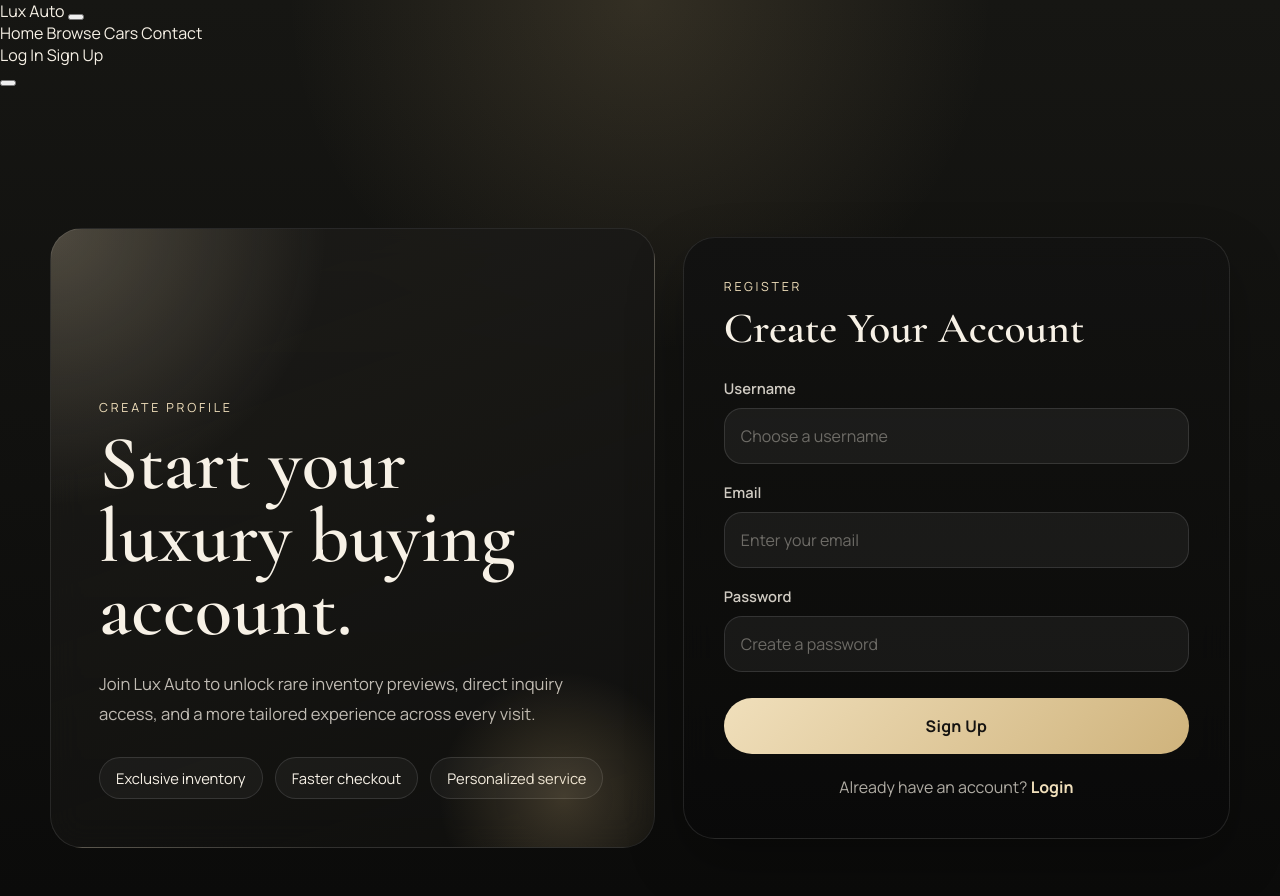
After one commit to juanjosevasquezmesa-create/CSET-180-Final-Project, a Flask app: template templates/signup.html in a window 1280 px wide. The commit adds this page. Run offline with Flask 3, Linux system fonts and the light colour scheme; the template is opened without the code that fills it, so the values that code supplies are empty; parts of the project's set-up code (start-up, migrations or seed data) failed here and were passed over.

Commit message:
login/signup

```diff
--- /dev/null
+++ b/static/styles/login_signup.css
@@ -0,0 +1,260 @@
+* {
+    box-sizing: border-box;
+}
+
+html {
+    scroll-behavior: smooth;
+}
+
+body {
+    margin: 0;
+    font-family: "Manrope", sans-serif;
+    color: #f7f1e6;
+    overflow-x: hidden;
+    background:
+        radial-gradient(circle at top, rgba(207, 179, 124, 0.16), transparent 32%),
+        linear-gradient(180deg, #161613 0%, #0b0b0a 100%);
+}
+
+a {
+    color: inherit;
+    text-decoration: none;
+}
+
+.auth-page {
+    min-height: 100vh;
+    padding: 140px 24px 48px;
+}
+
+.auth-shell {
+    width: min(1180px, 100%);
+    margin: 0 auto;
+    display: grid;
+    grid-template-columns: 1.05fr 0.95fr;
+    gap: 28px;
+    align-items: stretch;
+}
+
+.auth-intro,
+.auth-card {
+    position: relative;
+    overflow: hidden;
+    border: 1px solid rgba(255, 255, 255, 0.1);
+    border-radius: 32px;
+    backdrop-filter: blur(16px);
+}
+
+.auth-intro {
+    padding: 48px;
+    display: flex;
+    flex-direction: column;
+    justify-content: flex-end;
+    min-height: 620px;
+    background:
+        radial-gradient(circle at top left, rgba(240, 223, 187, 0.24), transparent 32%),
+        linear-gradient(160deg, rgba(29, 28, 25, 0.96) 0%, rgba(15, 15, 14, 0.9) 100%);
+}
+
+.auth-intro::after {
+    content: "";
+    position: absolute;
+    inset: auto -40px -80px auto;
+    width: 260px;
+    height: 260px;
+    border-radius: 50%;
+    background: radial-gradient(circle, rgba(207, 179, 124, 0.24), transparent 68%);
+    pointer-events: none;
+}
+
+.eyebrow,
+.card-kicker {
+    margin: 0 0 12px;
+    color: #f0dfbb;
+    text-transform: uppercase;
+    letter-spacing: 0.22em;
+    font-size: 0.78rem;
+}
+
+.auth-intro h1,
+.auth-card h2 {
+    margin: 0;
+    font-family: "Cormorant Garamond", serif;
+    font-weight: 600;
+}
+
+.auth-intro h1 {
+    max-width: 520px;
+    font-size: clamp(3rem, 6vw, 4.8rem);
+    line-height: 0.95;
+}
+
+.intro-copy {
+    max-width: 520px;
+    margin: 22px 0 0;
+    color: rgba(247, 241, 230, 0.76);
+    font-size: 1.04rem;
+    line-height: 1.8;
+}
+
+.intro-points {
+    display: flex;
+    flex-wrap: wrap;
+    gap: 12px;
+    margin-top: 28px;
+}
+
+.intro-points span {
+    padding: 10px 16px;
+    border: 1px solid rgba(255, 255, 255, 0.12);
+    border-radius: 999px;
+    background: rgba(255, 255, 255, 0.04);
+    color: #f7f1e6;
+    font-size: 0.92rem;
+}
+
+.auth-card {
+    padding: 40px;
+    align-self: center;
+    background:
+        linear-gradient(180deg, rgba(18, 18, 17, 0.94) 0%, rgba(10, 10, 10, 0.92) 100%);
+    box-shadow: 0 24px 56px rgba(0, 0, 0, 0.26);
+}
+
+.auth-card h2 {
+    font-size: clamp(2rem, 4vw, 2.7rem);
+    line-height: 1;
+}
+
+.auth-form {
+    display: grid;
+    gap: 18px;
+    margin-top: 28px;
+}
+
+.form-group {
+    display: grid;
+    gap: 10px;
+}
+
+.form-group label {
+    color: rgba(247, 241, 230, 0.84);
+    font-size: 0.92rem;
+    font-weight: 600;
+}
+
+.form-group input {
+    width: 100%;
+    min-height: 56px;
+    padding: 0 16px;
+    border: 1px solid rgba(255, 255, 255, 0.12);
+    border-radius: 18px;
+    background: rgba(255, 255, 255, 0.05);
+    color: #f7f1e6;
+    font: inherit;
+    outline: none;
+    transition: border-color 0.25s ease, background-color 0.25s ease, box-shadow 0.25s ease;
+}
+
+.form-group input::placeholder {
+    color: rgba(247, 241, 230, 0.38);
+}
+
+.form-group input:focus {
+    border-color: rgba(240, 223, 187, 0.48);
+    background: rgba(255, 255, 255, 0.08);
+    box-shadow: 0 0 0 4px rgba(207, 179, 124, 0.12);
+}
+
+.btn.auth-submit {
+    width: 100%;
+    min-height: 56px;
+    margin-top: 8px;
+    border: 0;
+    border-radius: 999px;
+    background: linear-gradient(135deg, #f0dfbb, #cfb37c);
+    color: #151311;
+    font: inherit;
+    font-weight: 800;
+    letter-spacing: 0.02em;
+    cursor: pointer;
+    transition: transform 0.25s ease, box-shadow 0.25s ease;
+}
+
+.btn.auth-submit:hover {
+    transform: translateY(-2px);
+    box-shadow: 0 14px 28px rgba(207, 179, 124, 0.2);
+}
+
+.error-message {
+    margin: 18px 0 0;
+    padding: 14px 16px;
+    border: 1px solid rgba(255, 107, 107, 0.24);
+    border-radius: 18px;
+    background: rgba(120, 22, 22, 0.18);
+    color: #ffd1d1;
+    font-size: 0.94rem;
+}
+
+.auth-switch {
+    margin: 22px 0 0;
+    color: rgba(247, 241, 230, 0.7);
+    text-align: center;
+}
+
+.auth-switch a {
+    color: #f0dfbb;
+    font-weight: 700;
+}
+
+.auth-switch a:hover {
+    color: #fff1cd;
+}
+
+@media (max-width: 980px) {
+    .auth-page {
+        padding: 128px 20px 40px;
+    }
+
+    .auth-shell {
+        grid-template-columns: 1fr;
+    }
+
+    .auth-intro {
+        min-height: auto;
+        padding: 36px;
+    }
+}
+
+@media (max-width: 640px) {
+    .auth-page {
+        padding: 110px 14px 24px;
+    }
+
+    .auth-shell {
+        gap: 18px;
+    }
+
+    .auth-intro,
+    .auth-card {
+        padding: 28px 20px;
+        border-radius: 24px;
+    }
+
+    .auth-intro h1 {
+        font-size: clamp(2.4rem, 12vw, 3.4rem);
+    }
+
+    .intro-copy {
+        font-size: 0.98rem;
+        line-height: 1.7;
+    }
+
+    .intro-points {
+        gap: 10px;
+    }
+
+    .intro-points span {
+        width: 100%;
+        text-align: center;
+    }
+}
--- a/templates/base.html
+++ b/templates/base.html
@@ -10,6 +10,34 @@
     {% block styles %}{% endblock %}
 </head>
 <body>
+    <header class="header">
+        <nav class="nav">
+            <a class="logo" href="{{ url_for('index') }}#home">Lux Auto</a>
+            <button
+                class="menu-toggle"
+                type="button"
+                aria-label="Open navigation menu"
+                aria-expanded="false"
+                aria-controls="mobile-menu"
+            >
+                <span></span>
+                <span></span>
+                <span></span>
+            </button>
+            <div class="nav-panel" id="mobile-menu">
+                <div class="links">
+                    <a href="{{ url_for('index') }}#home">Home</a>
+                    <a href="#browse-cars">Browse Cars</a>
+                    <a href="{{ url_for('index') }}#contact">Contact</a>
+                </div>
+                <div class="nav-btns">
+                    <a class="cta" href="">Log In</a>
+                    <a class="cta" href="">Sign Up</a>
+                </div>
+            </div>
+        </nav>
+    </header>
+    <button class="menu-backdrop" type="button" aria-label="Close navigation menu"></button>
     {% block body %}{% endblock %}
     {% block scripts %}{% endblock %}
 </body>
--- /dev/null
+++ b/templates/signup.html
@@ -0,0 +1,49 @@
+{% extends "base.html" %}
+
+{% block styles %}
+    <link rel="stylesheet" href="{{ url_for('static', filename='styles/login_signup.css') }}">
+{% endblock %}
+
+{% block body %}
+    <main class="auth-page">
+        <section class="auth-shell">
+            <div class="auth-intro">
+                <p class="eyebrow">Create Profile</p>
+                <h1>Start your luxury buying account.</h1>
+                <p class="intro-copy">
+                    Join Lux Auto to unlock rare inventory previews, direct inquiry access,
+                    and a more tailored experience across every visit.
+                </p>
+                <div class="intro-points">
+                    <span>Exclusive inventory</span>
+                    <span>Faster checkout</span>
+                    <span>Personalized service</span>
+                </div>
+            </div>
+
+            <div class="auth-card signup-container">
+                <p class="card-kicker">Register</p>
+                <h2>Create Your Account</h2>
+                <form class="auth-form" method="POST" action="{{ url_for('signup') }}">
+                    <div class="form-group">
+                        <label for="username">Username</label>
+                        <input type="text" id="username" name="username" placeholder="Choose a username" required>
+                    </div>
+                    <div class="form-group">
+                        <label for="email">Email</label>
+                        <input type="email" id="email" name="email" placeholder="Enter your email" required>
+                    </div>
+                    <div class="form-group">
+                        <label for="password">Password</label>
+                        <input type="password" id="password" name="password" placeholder="Create a password" required>
+                    </div>
+                    <button type="submit" class="btn auth-submit">Sign Up</button>
+                </form>
+                {% if error %}
+                    <p class="error-message">{{ error }}</p>
+                {% endif %}
+                <p class="auth-switch">Already have an account? <a href="{{ url_for('login') }}">Login</a></p>
+            </div>
+        </section>
+    </main>
+{% endblock %}
```
Also changed, not shown: static/styles/style.css (+26 -0 lines), templates/index.html (+1 -28 lines), templates/login.html (added, +45 -0 lines).
